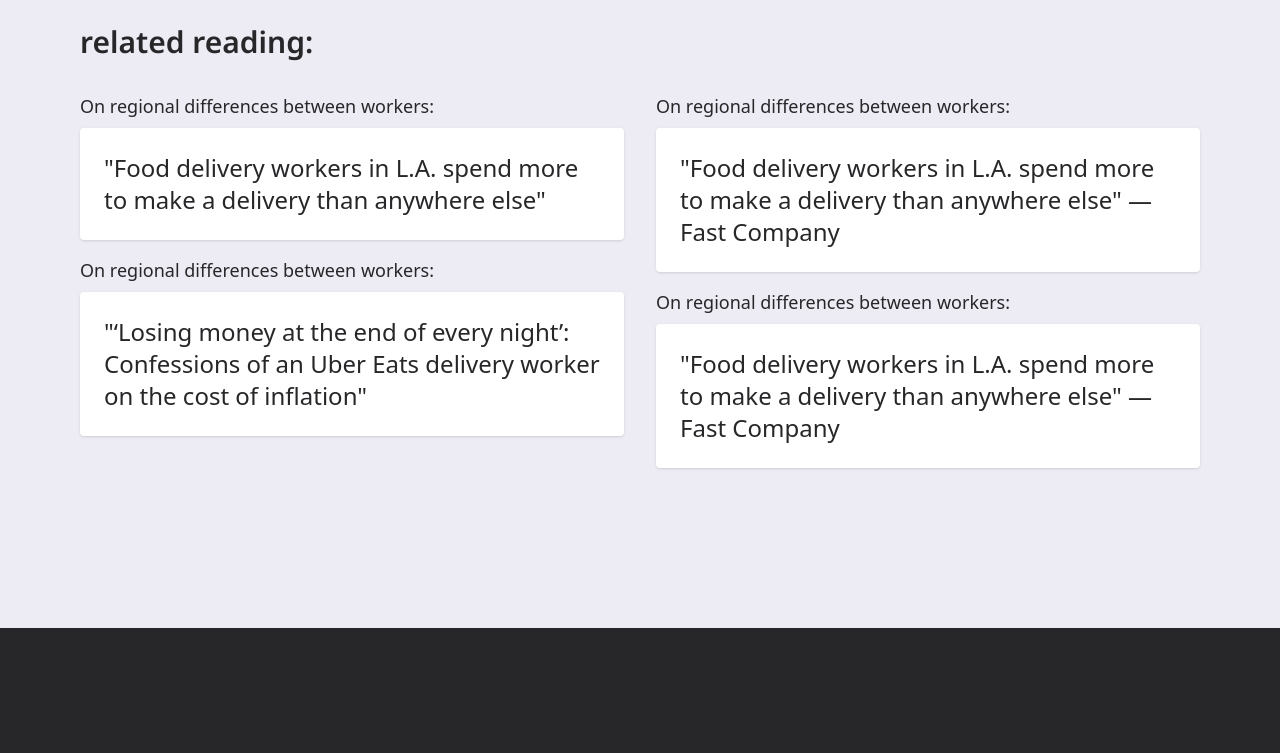
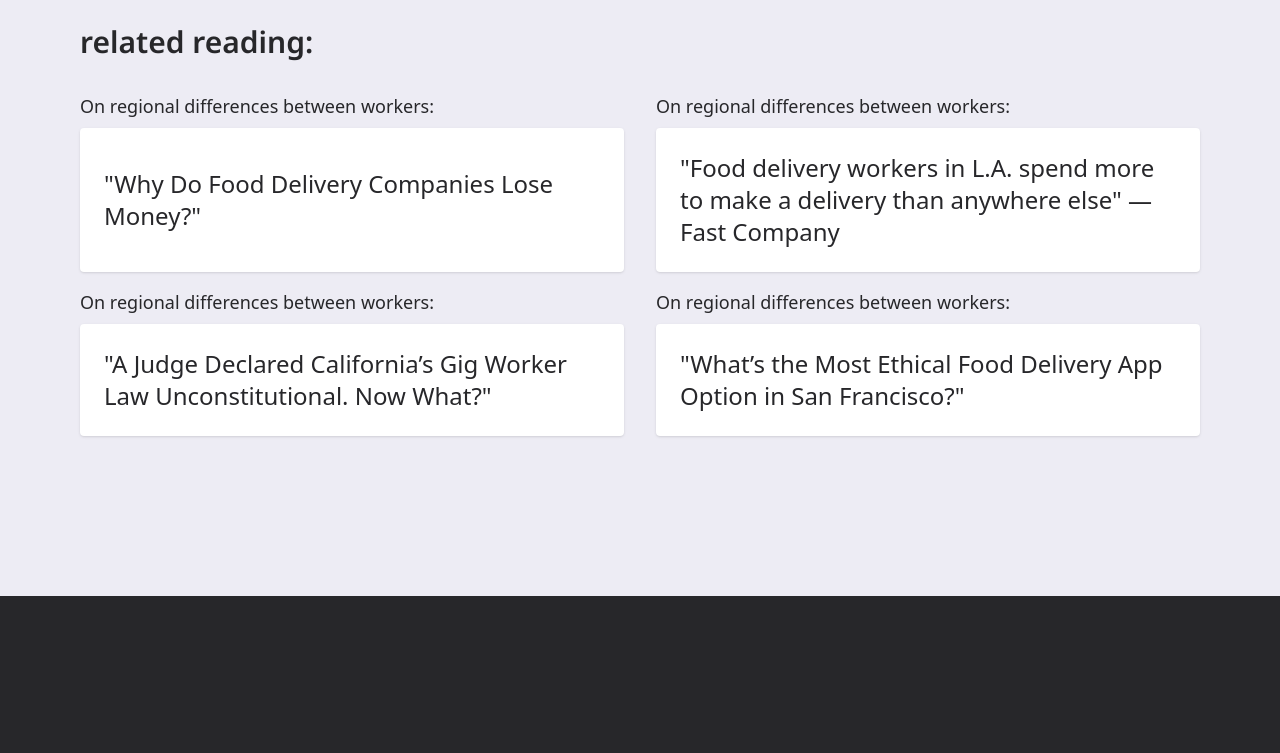
Before and after one commit to juliacamacho/ee-project, a website: page index.html in a window 1280 px wide. Shown: the part 2540-3293 px from the top of the page. Drawn offline with Linux system fonts and the light colour scheme.

Commit message:
related reading links

```diff
--- a/index.html
+++ b/index.html
@@ -83,17 +83,17 @@
 
                         <div>
                             <div class="text-lg pb-2">On regional differences between workers:</div>
-                            <a href="https://google.com" class="no-underline">
-                                <div class="bg-white text-zinc-800 rounded width-full shadow hover:shadow-lg hover:bg-rose-500 hover:text-white px-6 py-6">
-                                    "Food delivery workers in L.A. spend more to make a delivery than anywhere else"
+                            <a href="https://nymag.com/intelligencer/2020/05/why-do-food-delivery-companies-lose-money.html" class="no-underline">
+                                <div class="bg-white text-zinc-800 rounded width-full shadow hover:shadow-lg hover:bg-rose-500 hover:text-white px-6 py-10">
+                                    "Why Do Food Delivery Companies Lose Money?"
                                 </div>
                             </a>
                         </div>
                         <div>
                             <div class="text-lg pb-2">On regional differences between workers:</div>
-                            <a href="https://google.com" class="no-underline">
+                            <a href="https://www.nytimes.com/2021/08/23/technology/california-gig-worker-law-explained.html" class="no-underline">
                                 <div class="bg-white text-zinc-800 rounded width-full shadow hover:shadow-lg hover:bg-rose-500 hover:text-white px-6 py-6">
-                                    "‘Losing money at the end of every night’: Confessions of an Uber Eats delivery worker on the cost of inflation"
+                                    "A Judge Declared California’s Gig Worker Law Unconstitutional. Now What?"
                                 </div>
                             </a>
                         </div>
@@ -112,9 +112,9 @@
                         </div>
                         <div>
                             <div class="text-lg pb-2">On regional differences between workers:</div>
-                            <a href="https://google.com" class="no-underline">
+                            <a href="https://sf.eater.com/2021/7/26/22594397/ethical-food-delivery-app" class="no-underline">
                                 <div class="bg-white text-zinc-800 rounded width-full shadow hover:shadow-lg hover:bg-rose-500 hover:text-white px-6 py-6">
-                                    "Food delivery workers in L.A. spend more to make a delivery than anywhere else" — Fast Company
+                                    "What’s the Most Ethical Food Delivery App Option in San Francisco?"
                                 </div>
                             </a>
                         </div>
@@ -199,7 +199,7 @@
 
                         <div>
                             <div class="text-lg pb-2">On regional differences in driver pay:</div>
-                            <a href="https://google.com" class="no-underline">
+                            <a href="https://www.fastcompany.com/90456782/food-delivery-workers-in-la-spend-more-to-make-a-delivery-than-anywhere-else" class="no-underline">
                                 <div class="bg-white text-zinc-800 rounded width-full hover:shadow hover:bg-rose-500 hover:text-white px-6 py-6">
                                     "Food delivery workers in L.A. spend more to make a delivery than anywhere else"
                                 </div>
@@ -207,7 +207,7 @@
                         </div>
                         <div>
                             <div class="text-lg pb-2">On regional differences between workers:</div>
-                            <a href="https://google.com" class="no-underline">
+                            <a href="https://www.modernretail.co/platforms/losing-money-at-the-end-of-every-night-confessions-of-an-uber-eats-delivery-worker-on-the-cost-of-inflation/ " class="no-underline">
                                 <div class="bg-white text-zinc-800 rounded width-full hover:shadow hover:bg-rose-500 hover:text-white px-6 py-6">
                                     "‘Losing money at the end of every night’: Confessions of an Uber Eats delivery worker on the cost of inflation"
                                 </div>
@@ -220,9 +220,9 @@
 
                         <div>
                             <div class="text-lg pb-2">On regional differences between workers:</div>
-                            <a href="https://google.com" class="no-underline">
+                            <a href="https://www.thestar.com.my/tech/tech-news/2021/11/12/battle-the-algorithms-chinas-delivery-riders-on-the-edge" class="no-underline">
                                 <div class="bg-white text-zinc-800 rounded width-full hover:shadow hover:bg-rose-500 hover:text-white px-6 py-6">
-                                    "Food delivery workers in L.A. spend more to make a delivery than anywhere else" — Fast Company
+                                    "Battle the algorithms: China's delivery riders on the edge"
                                 </div>
                             </a>
                         </div>
@@ -300,17 +300,17 @@
 
                         <div>
                             <div class="text-lg pb-2">On regional differences between workers:</div>
-                            <a href="https://google.com" class="no-underline">
+                            <a href="https://www.eater.com/2020/1/29/21113416/grubhub-seamless-kin-khao-online-delivery-mistake-doordash" class="no-underline">
                                 <div class="bg-white text-zinc-800 rounded width-full shadow hover:shadow-lg hover:bg-rose-500 hover:text-white px-6 py-6">
-                                    "Food delivery workers in L.A. spend more to make a delivery than anywhere else"
+                                    "'We Don't Even Do Takeout': Why, Then, Is This Restaurant on Seamless?"
                                 </div>
                             </a>
                         </div>
                         <div>
                             <div class="text-lg pb-2">On regional differences between workers:</div>
-                            <a href="https://google.com" class="no-underline">
+                            <a href="https://www.nytimes.com/2020/06/09/technology/delivery-apps-restaurants-fees-virus.html" class="no-underline">
                                 <div class="bg-white text-zinc-800 rounded width-full shadow hover:shadow-lg hover:bg-rose-500 hover:text-white px-6 py-6">
-                                    "‘Losing money at the end of every night’: Confessions of an Uber Eats delivery worker on the cost of inflation"
+                                    "As Diners Flock to Delivery Apps, Restaurants Fear for Their Future"
                                 </div>
                             </a>
                         </div>
@@ -321,17 +321,17 @@
 
                         <div>
                             <div class="text-lg pb-2">On regional differences between workers:</div>
-                            <a href="https://google.com" class="no-underline">
+                            <a href="https://www.cnn.com/2020/11/27/business/restaurant-delivery-alternatives/index.html" class="no-underline">
                                 <div class="bg-white text-zinc-800 rounded width-full shadow hover:shadow-lg hover:bg-rose-500 hover:text-white px-6 py-6">
-                                    "Food delivery workers in L.A. spend more to make a delivery than anywhere else" — Fast Company
+                                    "Restaurants hate delivery apps like Grubhub and Uber Eats. So they're turning to these alternatives"
                                 </div>
                             </a>
                         </div>
                         <div>
                             <div class="text-lg pb-2">On regional differences between workers:</div>
-                            <a href="https://google.com" class="no-underline">
-                                <div class="bg-white text-zinc-800 rounded width-full shadow hover:shadow-lg hover:bg-rose-500 hover:text-white px-6 py-6">
-                                    "Food delivery workers in L.A. spend more to make a delivery than anywhere else" — Fast Company
+                            <a href="https://www.nytimes.com/2021/09/10/business/food-delivery-lawsuit-ny-grubhub-uber-eats-door-dash.html" class="no-underline">
+                                <div class="bg-white text-zinc-800 rounded width-full shadow hover:shadow-lg hover:bg-rose-500 hover:text-white px-6 py-10">
+                                    "Food Delivery Apps Sue New York Over Fee Limits"
                                 </div>
                             </a>
                         </div>
```
Also changed, not shown: output.css.
